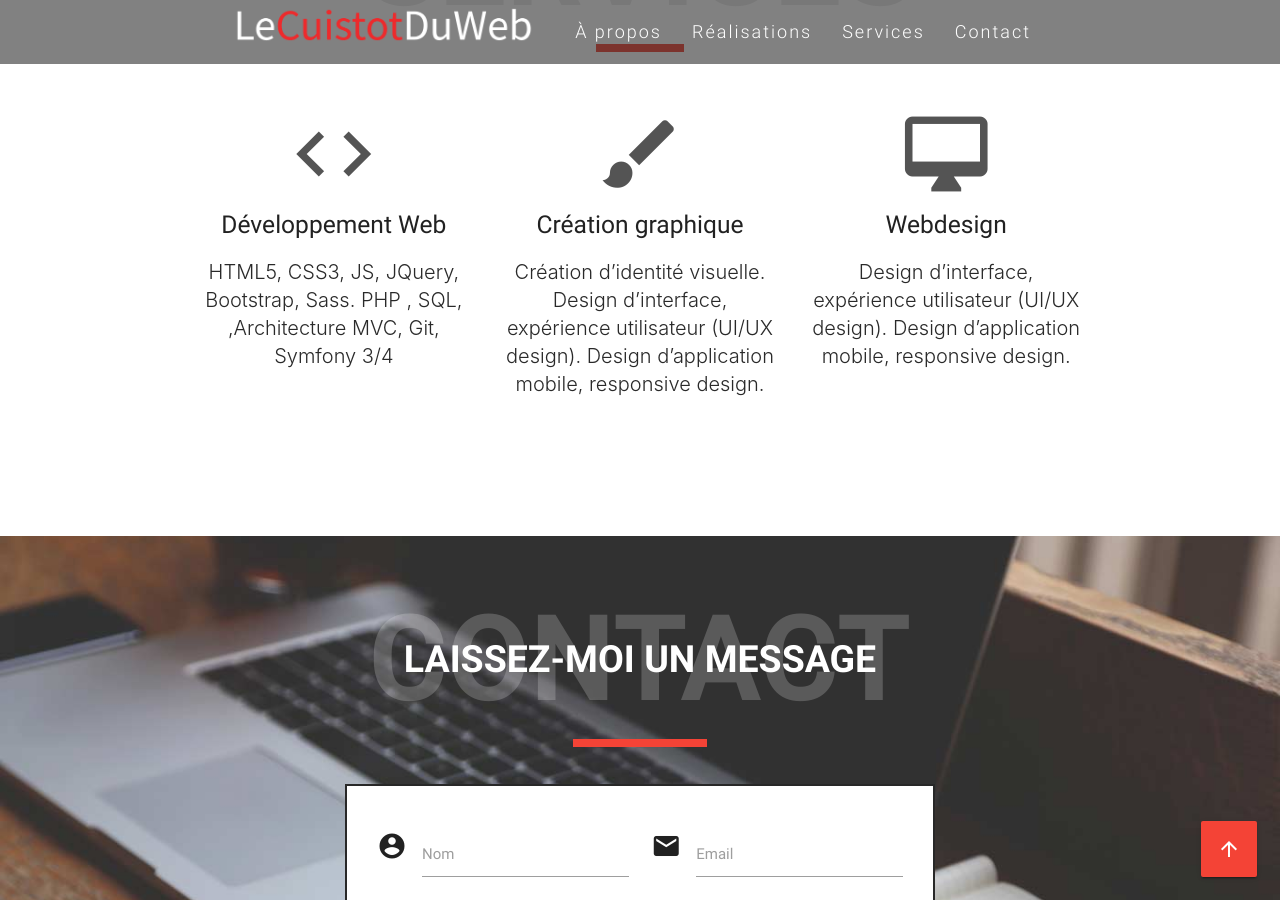
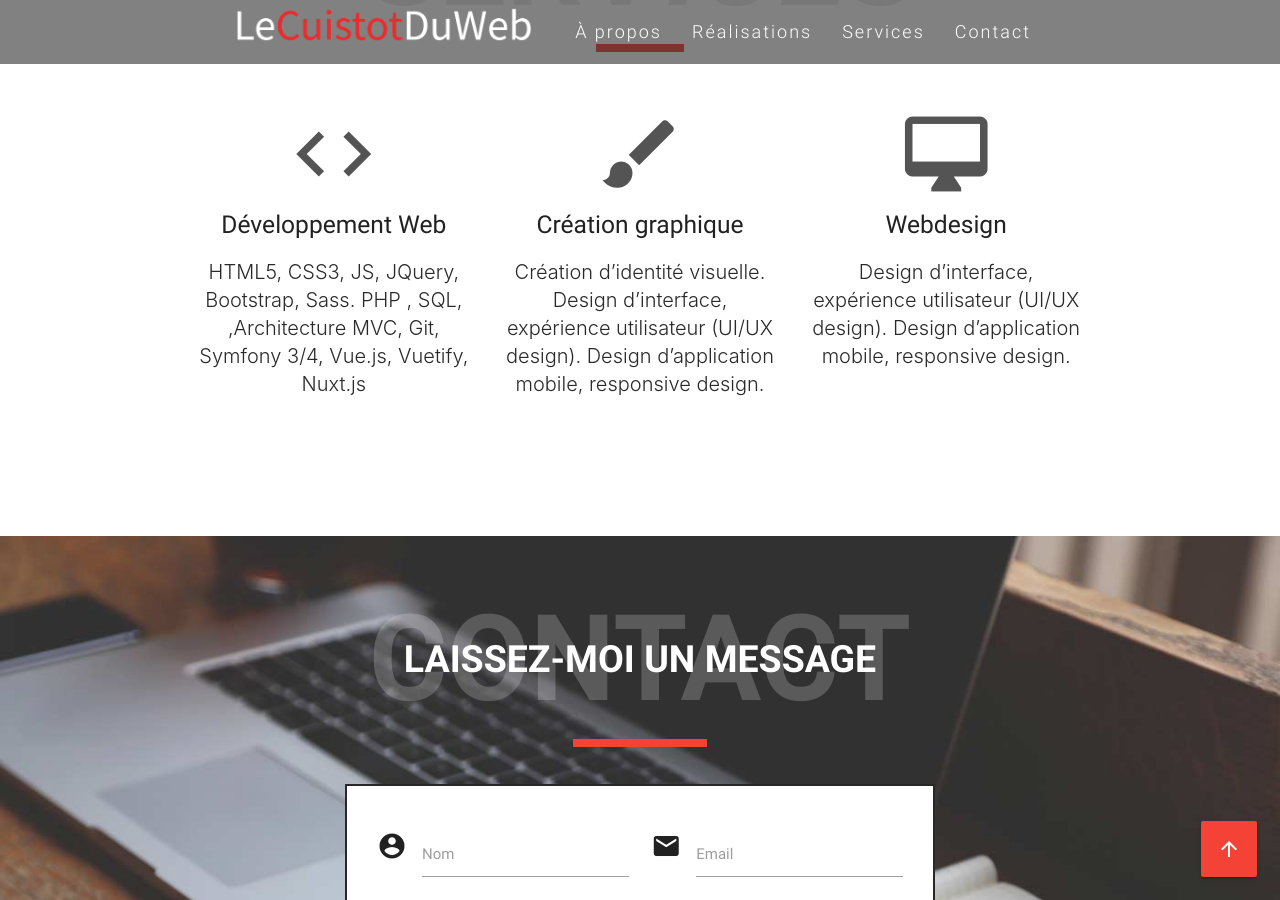
Before and after one commit to Wirvend/lecuistotduweb.github.io, a Jekyll site: the page built from index.html, in a window 1280 px wide and 900 px high, scrolled down 2592 px. Built offline with Jekyll 4.4.1, drawn with Linux system fonts in a browser that asks for light colours; nearby versions of some CDN libraries.

```diff
--- a/404.html
+++ b/404.html
@@ -1,5 +1,6 @@
 ---
 layout: default
+permalink: /404.html
 ---
 
 <section class="section" id="">
--- a/index.html
+++ b/index.html
@@ -149,7 +149,7 @@ layout: default
                         <i class="material-icons">code</i>
                         <h5 class="promo-caption">Développement Web</h5>
                         <p class="light center">HTML5, CSS3, JS, JQuery, Bootstrap, Sass. PHP , SQL, ,Architecture MVC,
-                            Git, Symfony 3/4</p>
+                            Git, Symfony 3/4, Vue.js, Vuetify, Nuxt.js</p>
                     </div>
                 </div>
                 <div class="col s12 m12 l4">
```
Also changed, not shown: 1 other file.
